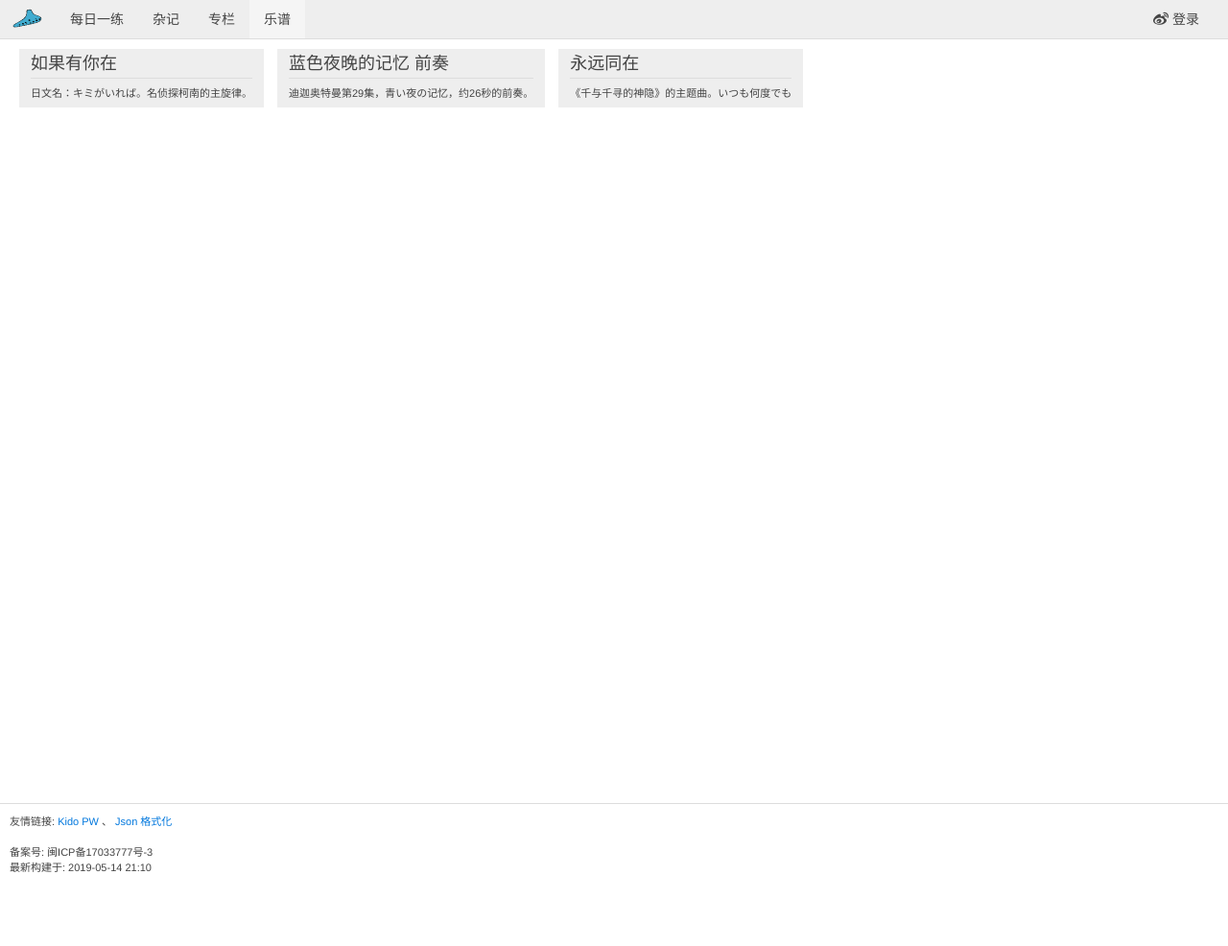
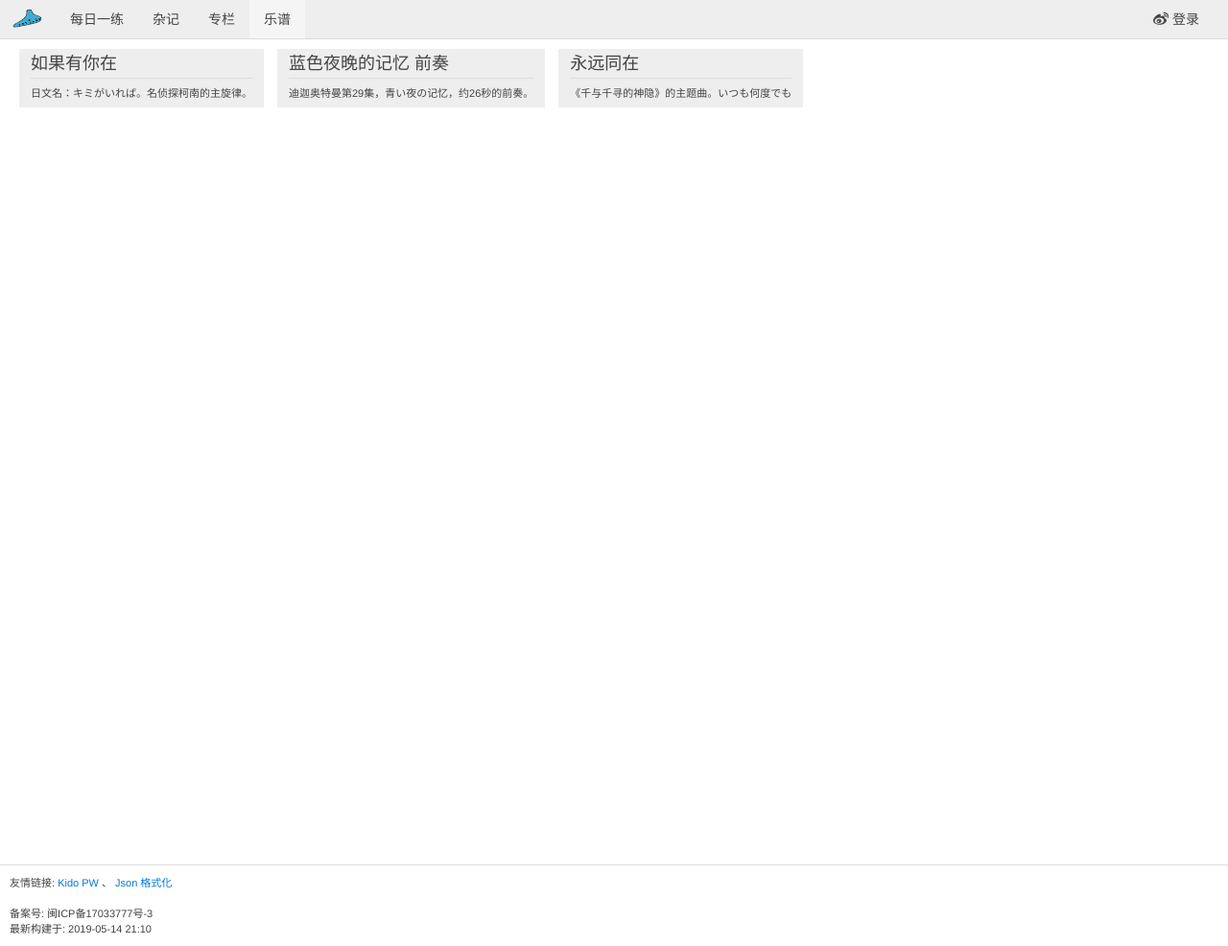
Before and after one commit to playay/playay.github.io, a Jekyll site: the page built from index.html, in a window 1280 px wide. Shown: the whole page at 96% size. Built offline with Jekyll 4.4.1, drawn with Linux system fonts in a browser that asks for light colours; comment, search, counter and statistics services are not loaded; before the commit the page ends 922 px from its top, so only the background shows below that.

Commit message:
陶笛日记

```diff
--- a/_includes/x-css.html
+++ b/_includes/x-css.html
@@ -6,7 +6,7 @@
         padding: 10px;
     }
     #content {
-        min-height: calc(100% - 84px - 40px);/* footer 高度 84px, header 40px */
+        min-height: calc(100% - 60px);
         overflow-x: hidden;
     }
     .al-spinner {
```
